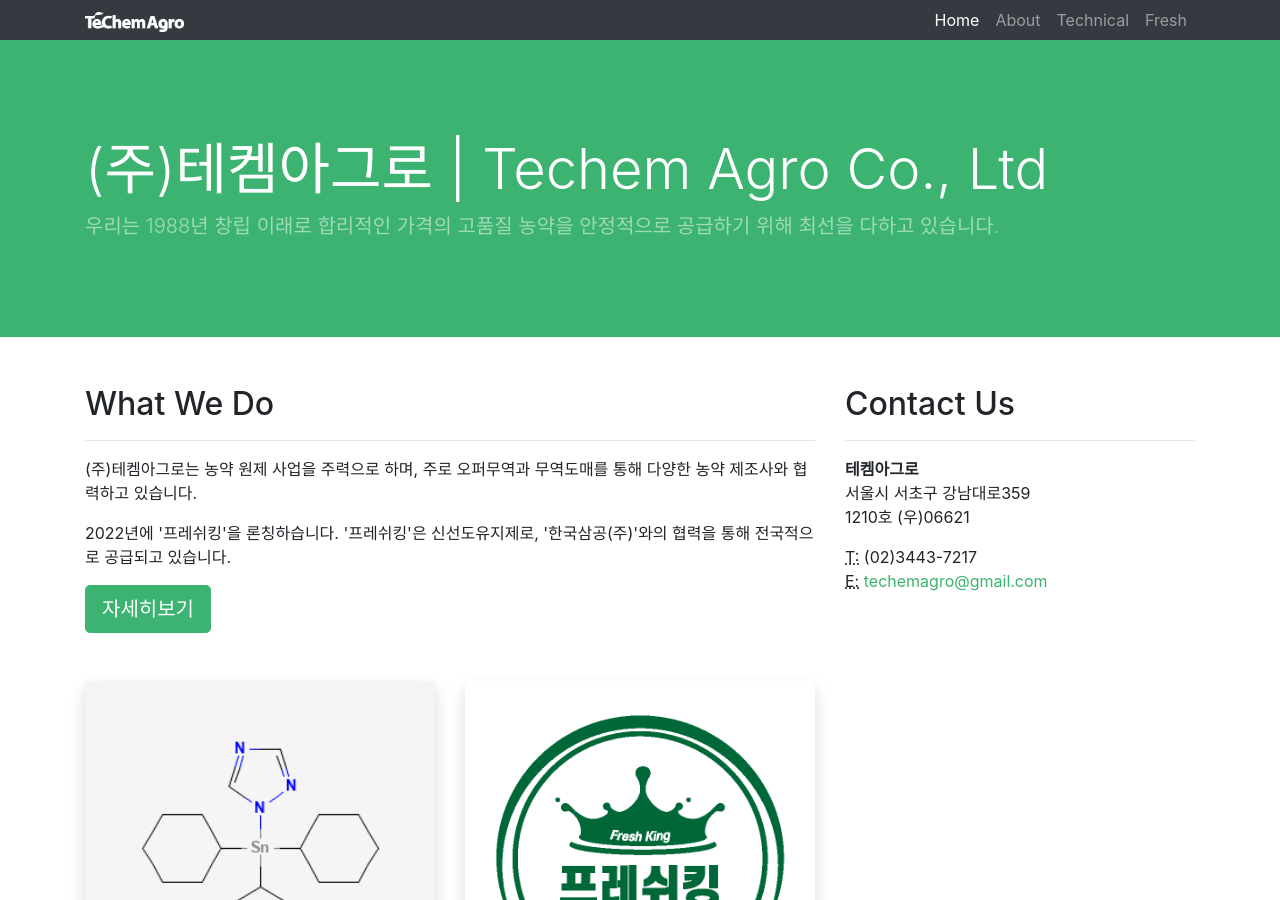
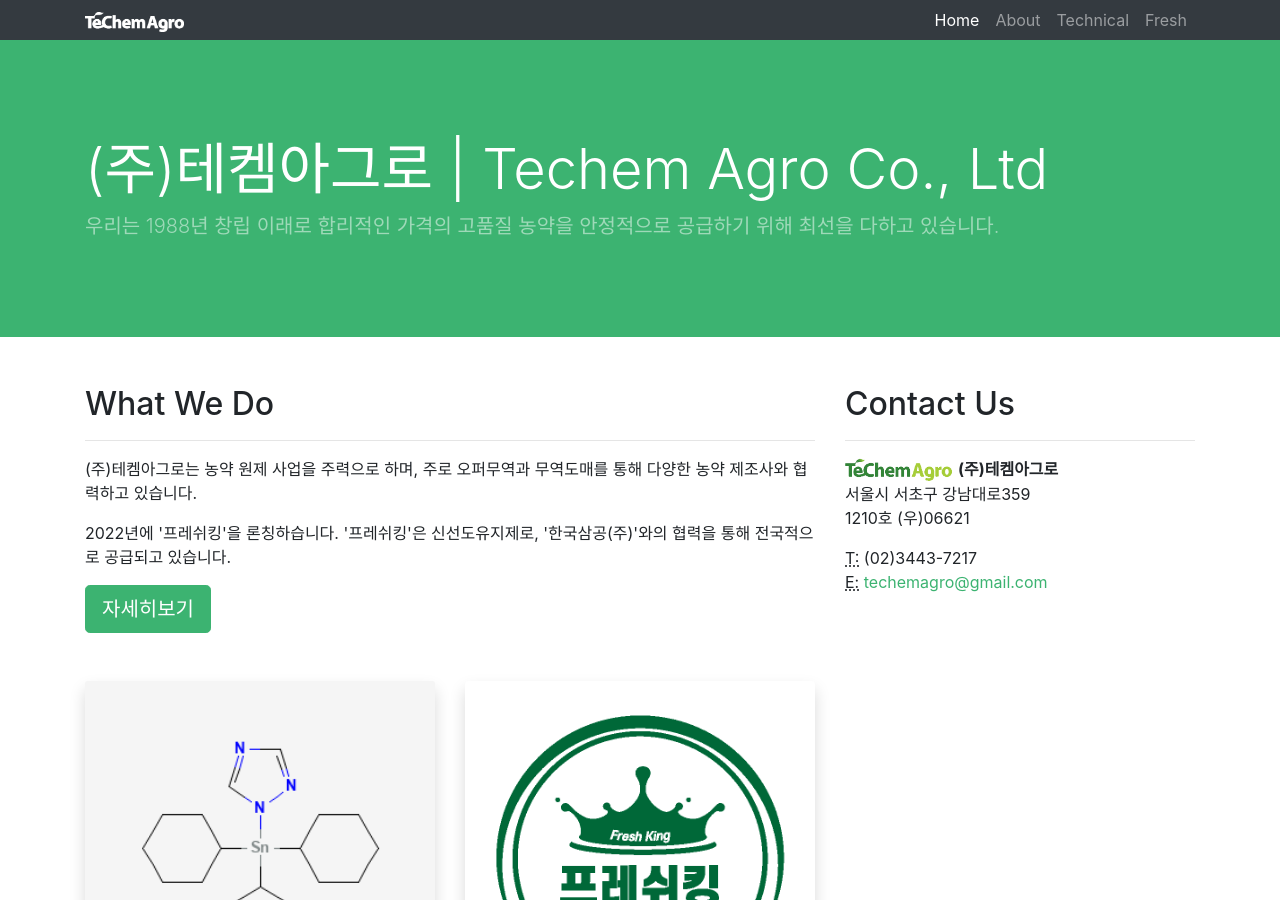
Before and after one commit to techemagro/techemagro.github.io, a Jekyll site: the page built from index.html, in a window 1280 px wide and 900 px high. Built offline with Jekyll 4.4.1, drawn with Linux system fonts in a browser that asks for light colours.

Commit message:
Update sidebar.html

```diff
--- a/_includes/sidebar.html
+++ b/_includes/sidebar.html
@@ -2,7 +2,8 @@
   <h2>Contact Us</h2>
   <hr />
   <address>
-    <strong>테켐아그로</strong>
+    <img src="/assets/img/techemlogo_c.png" style="height:1.5em;" alt="테켐아그로 로고">
+    <strong>(주)테켐아그로</strong>
     <br />서울시 서초구 강남대로359 <br />1210호 (우)06621
     <br />
   </address>
```
